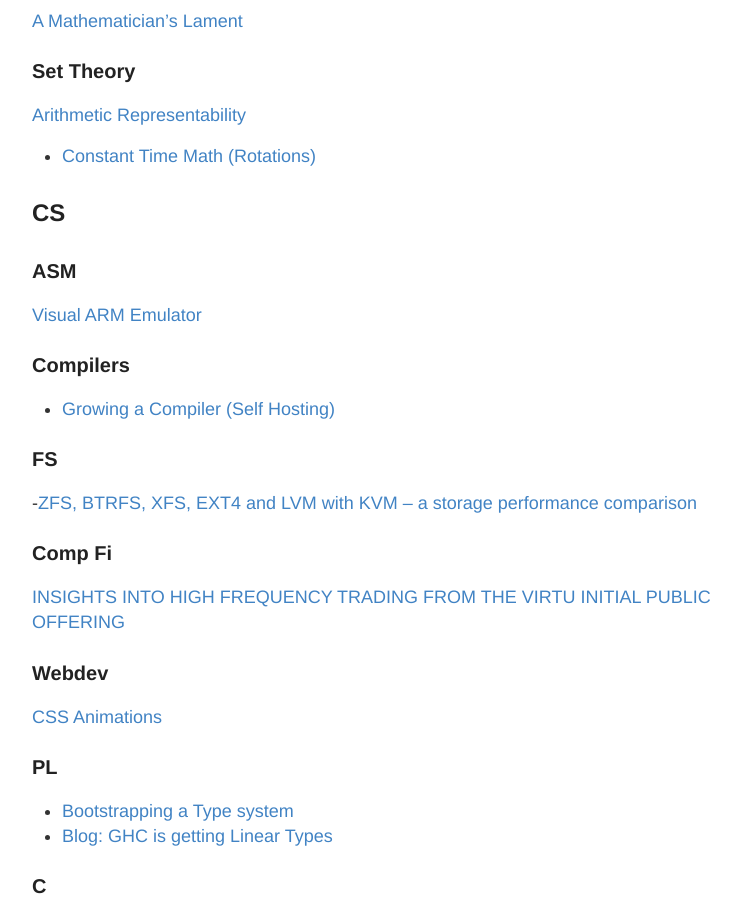
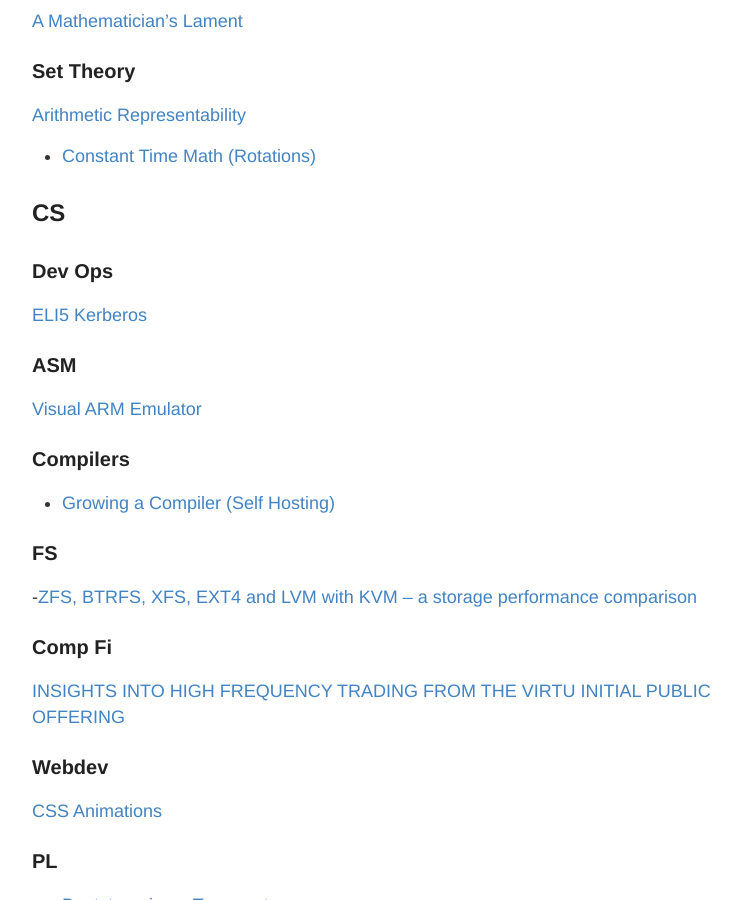
Before and after one commit to RONNCC/ronncc.github, a Jekyll site: the page built from _posts/2016-1-1-InterestingLinks.md, in a window 1280 px wide and 900 px high, scrolled down 1027 px. Shown: the whole window, without its empty margins (248-989 px from the left). Built offline with Jekyll 4.4.1, drawn with Linux system fonts in a browser that asks for light colours; comment, search, counter and statistics services are not loaded.

Commit message:
Updated 2016-1-1-InterestingLinks.md

```diff
--- a/_posts/2016-1-1-InterestingLinks.md
+++ b/_posts/2016-1-1-InterestingLinks.md
@@ -44,6 +44,9 @@
 - [Constant Time Math (Rotations)](https://en.wikipedia.org/wiki/CORDIC)
 
 ## CS
+
+### Dev Ops
+[ELI5 Kerberos](http://www.roguelynn.com/words/explain-like-im-5-kerberos/)
 
 ### ASM
 [Visual ARM Emulator](https://salmanarif.bitbucket.io/visual/)
```
